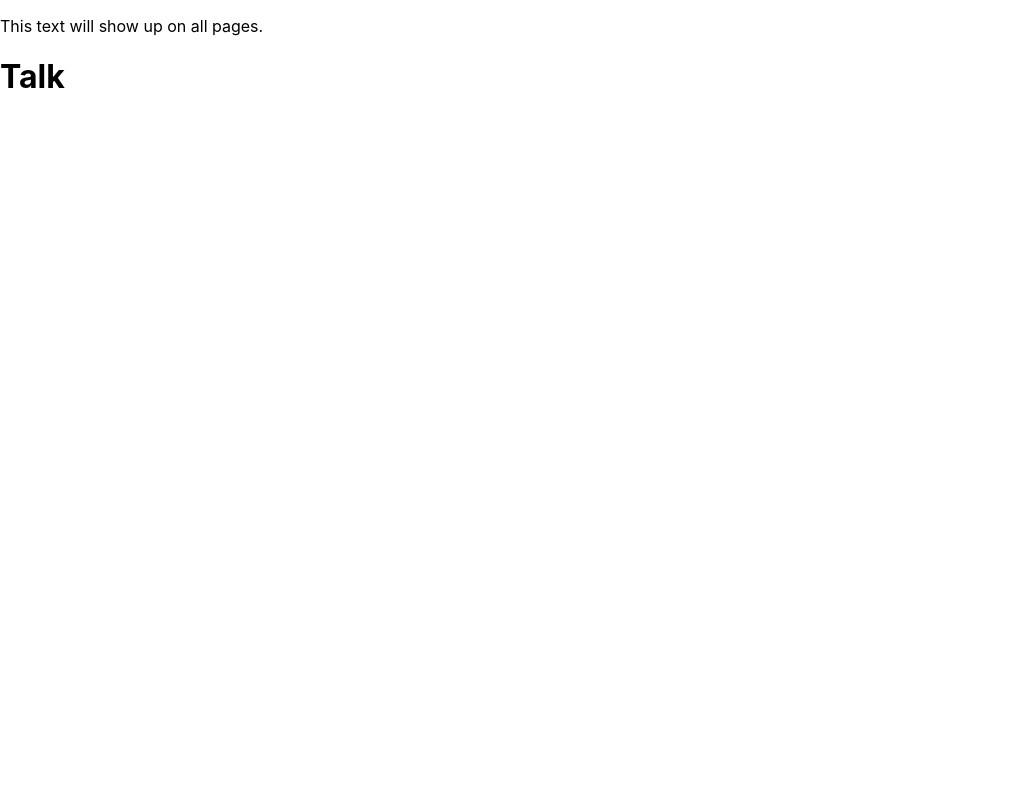
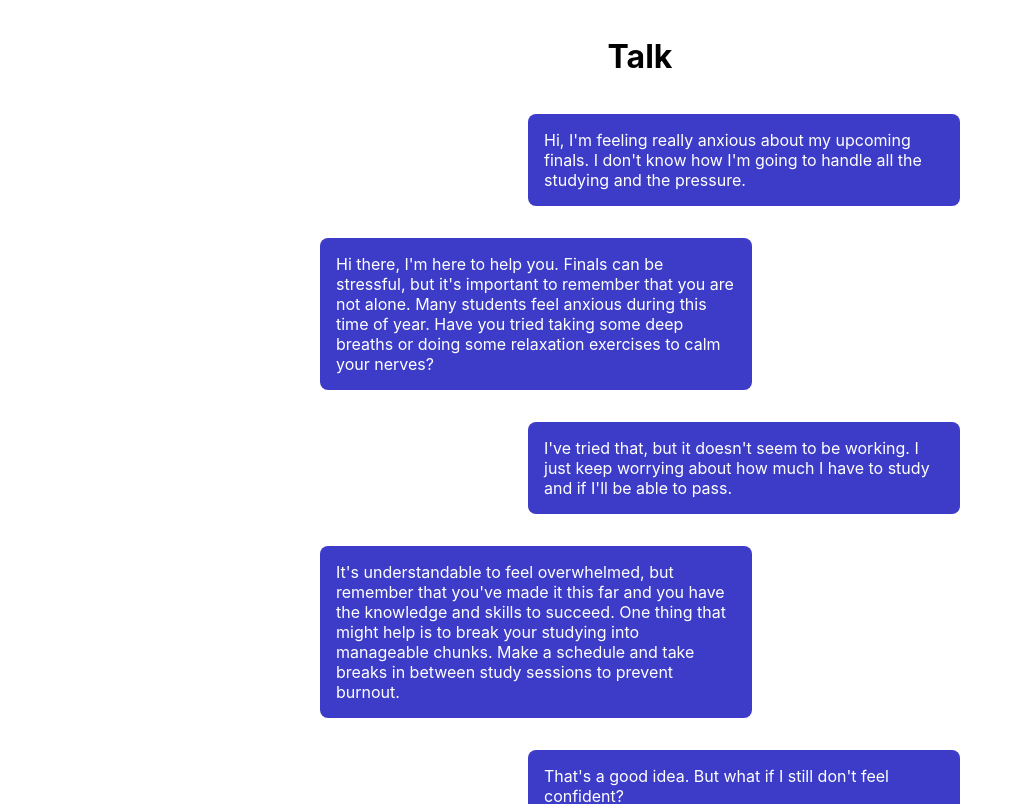
Before and after one commit to myfatemi04/rivers, a React (Create React App) app: page /talk in a window 1280 px wide. Shown: the top 804 px of the page, without its empty margins (0-1023 px from the left). Built offline with nearby package versions, Linux system fonts and the light colour scheme.

Commit message:
add chatmessages component

```diff
--- a/src/App.js
+++ b/src/App.js
@@ -5,7 +5,6 @@ import Talk from "./pages/Talk";
 
 export default function App() {
   return <div>
-    <p>This text will show up on all pages.</p>
     <BrowserRouter>
       <Routes>
         <Route path="/" element={<Home />} />
--- /dev/null
+++ b/src/components/ChatMessages.js
@@ -0,0 +1,15 @@
+export default function ChatMessages({ messages }) {
+	return (
+		<div style={{ width: "40rem" }} className="flex-col">
+			{messages.map((message, index) => (
+				<div key={index} style={{
+					display: "flex", justifyContent: message.role === 'assistant' ? "flex-start" : "flex-end",
+				}}>
+					<span className="chat-message">
+						{message.content}
+					</span>
+				</div>
+			))}
+		</div>
+	);
+}
--- a/src/index.css
+++ b/src/index.css
@@ -11,3 +11,18 @@ code {
   font-family: source-code-pro, Menlo, Monaco, Consolas, 'Courier New',
     monospace;
 }
+
+.chat-message {
+  width: 25rem;
+  background-color: rgba(60, 60, 200);
+  color: white;
+  display: inline-block;
+  padding: 1rem;
+  border-radius: 0.5rem;
+  margin: 1rem 0;
+}
+
+.flex-col {
+  display: flex;
+  flex-direction: column;
+}
--- a/src/pages/Talk.js
+++ b/src/pages/Talk.js
@@ -1,5 +1,28 @@
+import ChatMessages from "../components/ChatMessages";
+
+const demoConversation = `
+User: Hi, I'm feeling really anxious about my upcoming finals. I don't know how I'm going to handle all the studying and the pressure.
+
+Chatbot: Hi there, I'm here to help you. Finals can be stressful, but it's important to remember that you are not alone. Many students feel anxious during this time of year. Have you tried taking some deep breaths or doing some relaxation exercises to calm your nerves?
+
+User: I've tried that, but it doesn't seem to be working. I just keep worrying about how much I have to study and if I'll be able to pass.
+
+Chatbot: It's understandable to feel overwhelmed, but remember that you've made it this far and you have the knowledge and skills to succeed. One thing that might help is to break your studying into manageable chunks. Make a schedule and take breaks in between study sessions to prevent burnout.
+
+User: That's a good idea. But what if I still don't feel confident?
+
+Chatbot: Confidence is something that can be built over time. Remember that you don't have to be perfect, and it's okay to make mistakes. Just keep doing your best and trust that you have the ability to succeed. And don't forget to take care of yourself by getting enough rest, eating healthy foods, and doing activities you enjoy.
+
+User: Thank you for your support. I'm feeling a bit better now.
+
+Chatbot: You're welcome. Remember, if you ever need someone to talk to, I'm always here. Good luck on your finals!
+`.trim().split("\n\n").map(line => line.split(": ")).map(([role, content]) => ({ role: role === 'User' ? 'user' : 'assistant', content }));
+
 export default function Talk() {
-	return <div>
+	return <div className="flex-col" style={{
+		width: "60rem", margin: "1rem auto", alignItems: "center"
+	}}>
 		<h1>Talk</h1>
+		<ChatMessages messages={demoConversation} />
 	</div>
 }
```
Also changed, not shown: src/App.css (deleted, +0 -38 lines).
